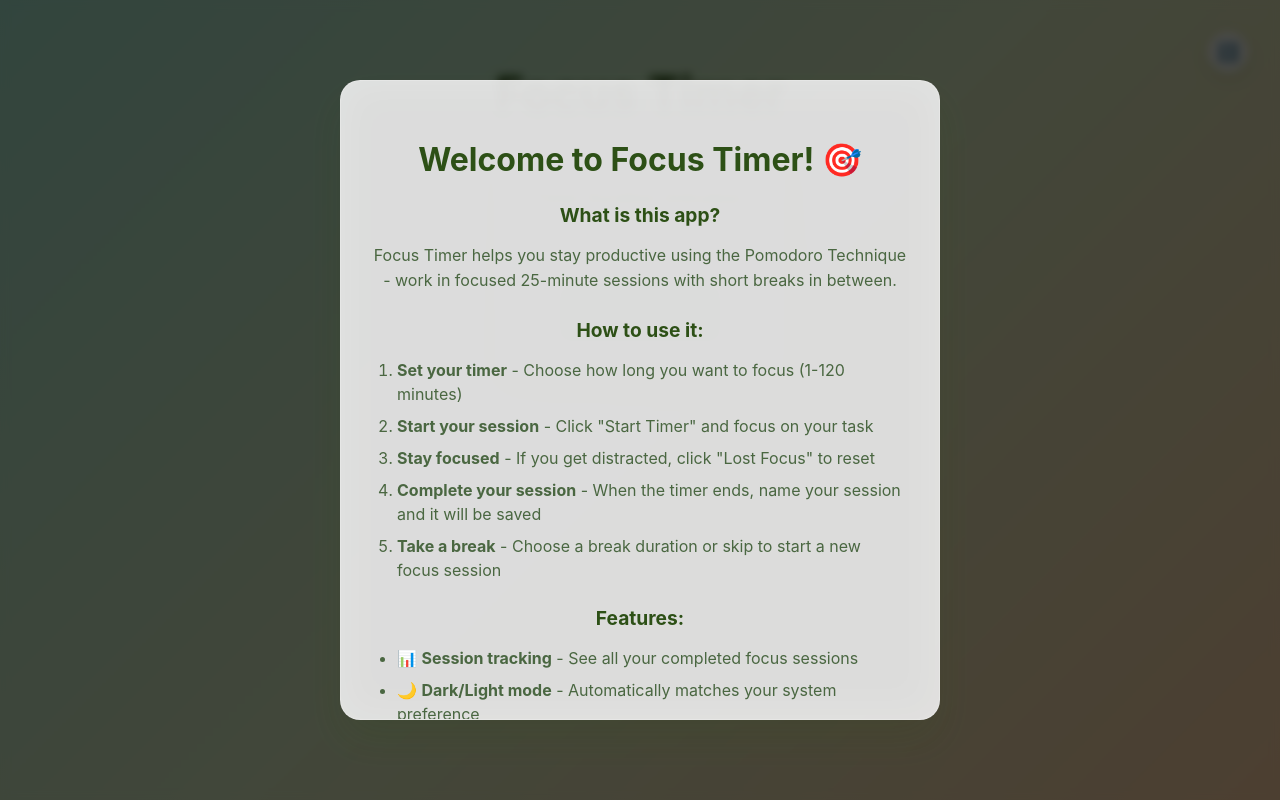
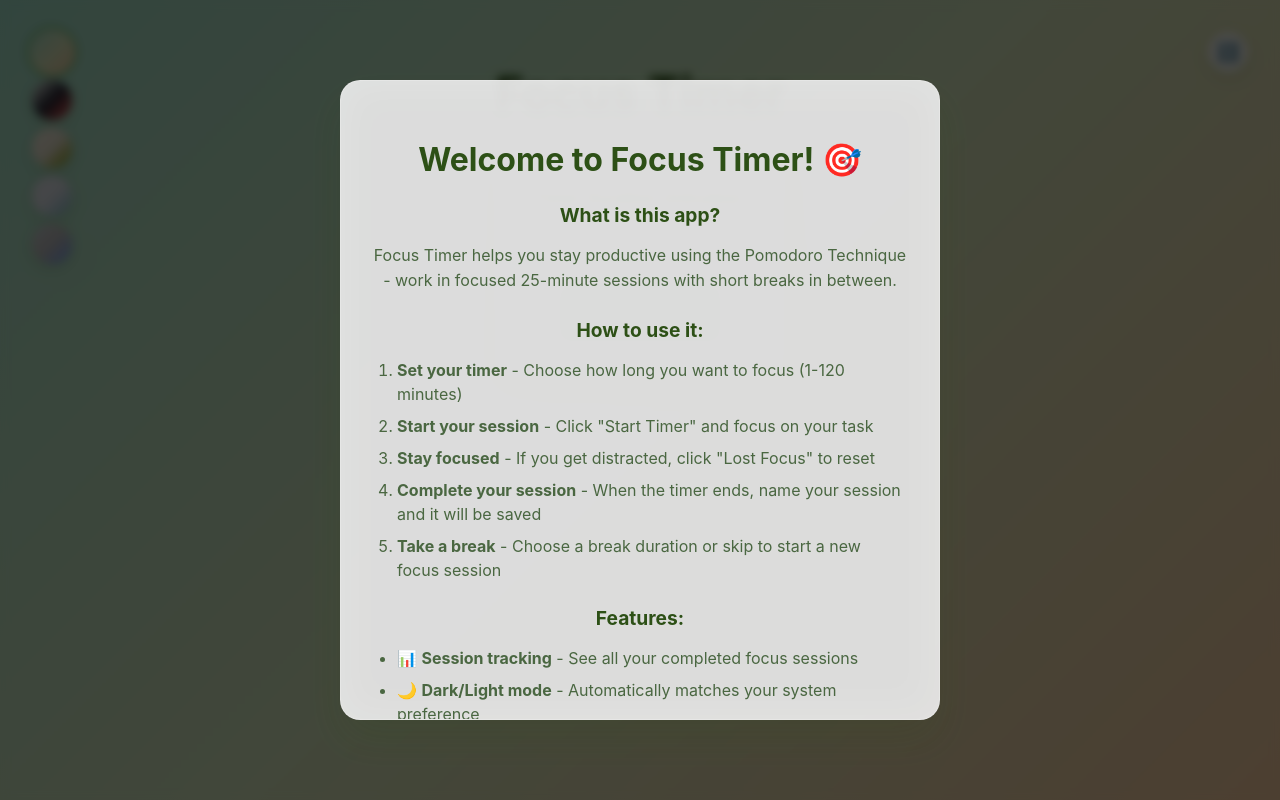
Before and after one commit to huntleymatthew/huntleymatthew.github.io, a React (Create React App) app: page / in a window 1280 px wide. Built offline with nearby package versions, Linux system fonts and the light colour scheme; the HTML template or start-up script is replaced by a standard one.

Commit message:
Add comprehensive theme selector with Dracula, Solarized, Nord, and Tokyo Night themes

```diff
--- a/src/App.css
+++ b/src/App.css
@@ -1,5 +1,5 @@
 :root {
-  /* Light mode colors - Soft, calming palette */
+  /* Default theme - Soft, calming palette */
   --bg-primary-light: linear-gradient(135deg, #a8e6cf 0%, #dcedc1 50%, #ffd3a5 100%);
   --bg-secondary-light: rgba(255, 255, 255, 0.85);
   --text-primary-light: #2d5016;
@@ -17,7 +17,6 @@
   --info-light: #64b5f6;
   --info-hover-light: #42a5f5;
 
-  /* Dark mode colors - Deep, soothing palette */
   --bg-primary-dark: linear-gradient(135deg, #1a1a2e 0%, #16213e 50%, #0f3460 100%);
   --bg-secondary-dark: rgba(26, 26, 46, 0.8);
   --text-primary-dark: #e8f5e8;
@@ -34,6 +33,154 @@
   --danger-hover-dark: #ef5350;
   --info-dark: #64b5f6;
   --info-hover-dark: #42a5f5;
+}
+
+/* Dracula Theme */
+[data-theme="dracula"] {
+  --bg-primary-light: linear-gradient(135deg, #f8f8f2 0%, #f1f1eb 50%, #e8e8e0 100%);
+  --bg-secondary-light: rgba(248, 248, 242, 0.9);
+  --text-primary-light: #282a36;
+  --text-secondary-light: #44475a;
+  --text-muted-light: #6272a4;
+  --input-bg-light: rgba(248, 248, 242, 0.95);
+  --input-text-light: #282a36;
+  --shadow-light: rgba(40, 42, 54, 0.15);
+  --accent-light: #50fa7b;
+  --accent-hover-light: #3dd865;
+  --warning-light: #ffb86c;
+  --warning-hover-light: #ffa94d;
+  --danger-light: #ff5555;
+  --danger-hover-light: #ff3333;
+  --info-light: #8be9fd;
+  --info-hover-light: #6dd5f7;
+
+  --bg-primary-dark: linear-gradient(135deg, #282a36 0%, #21222c 50%, #1e1f29 100%);
+  --bg-secondary-dark: rgba(40, 42, 54, 0.9);
+  --text-primary-dark: #f8f8f2;
+  --text-secondary-dark: #e6e6e0;
+  --text-muted-dark: #6272a4;
+  --input-bg-dark: rgba(40, 42, 54, 0.8);
+  --input-text-dark: #f8f8f2;
+  --shadow-dark: rgba(0, 0, 0, 0.5);
+  --accent-dark: #50fa7b;
+  --accent-hover-dark: #3dd865;
+  --warning-dark: #ffb86c;
+  --warning-hover-dark: #ffa94d;
+  --danger-dark: #ff5555;
+  --danger-hover-dark: #ff3333;
+  --info-dark: #8be9fd;
+  --info-hover-dark: #6dd5f7;
+}
+
+/* Solarized Theme */
+[data-theme="solarized"] {
+  --bg-primary-light: linear-gradient(135deg, #fdf6e3 0%, #eee8d5 50%, #e6e0c8 100%);
+  --bg-secondary-light: rgba(253, 246, 227, 0.9);
+  --text-primary-light: #073642;
+  --text-secondary-light: #586e75;
+  --text-muted-light: #93a1a1;
+  --input-bg-light: rgba(253, 246, 227, 0.95);
+  --input-text-light: #073642;
+  --shadow-light: rgba(7, 54, 66, 0.15);
+  --accent-light: #859900;
+  --accent-hover-light: #6b7c00;
+  --warning-light: #b58900;
+  --warning-hover-light: #9a7500;
+  --danger-light: #dc322f;
+  --danger-hover-light: #c62d2a;
+  --info-light: #268bd2;
+  --info-hover-light: #1e7bb8;
+
+  --bg-primary-dark: linear-gradient(135deg, #002b36 0%, #001f2a 50%, #001419 100%);
+  --bg-secondary-dark: rgba(0, 43, 54, 0.9);
+  --text-primary-dark: #fdf6e3;
+  --text-secondary-dark: #eee8d5;
+  --text-muted-dark: #93a1a1;
+  --input-bg-dark: rgba(0, 43, 54, 0.8);
+  --input-text-dark: #fdf6e3;
+  --shadow-dark: rgba(0, 0, 0, 0.6);
+  --accent-dark: #859900;
+  --accent-hover-dark: #6b7c00;
+  --warning-dark: #b58900;
+  --warning-hover-dark: #9a7500;
+  --danger-dark: #dc322f;
+  --danger-hover-dark: #c62d2a;
+  --info-dark: #268bd2;
+  --info-hover-dark: #1e7bb8;
+}
+
+/* Nord Theme */
+[data-theme="nord"] {
+  --bg-primary-light: linear-gradient(135deg, #eceff4 0%, #e5e9f0 50%, #d8dee9 100%);
+  --bg-secondary-light: rgba(236, 239, 244, 0.9);
+  --text-primary-light: #2e3440;
+  --text-secondary-light: #3b4252;
+  --text-muted-light: #4c566a;
+  --input-bg-light: rgba(236, 239, 244, 0.95);
+  --input-text-light: #2e3440;
+  --shadow-light: rgba(46, 52, 64, 0.15);
+  --accent-light: #88c0d0;
+  --accent-hover-light: #5e81ac;
+  --warning-light: #ebcb8b;
+  --warning-hover-light: #d08770;
+  --danger-light: #bf616a;
+  --danger-hover-light: #a54e56;
+  --info-light: #81a1c1;
+  --info-hover-light: #5e81ac;
+
+  --bg-primary-dark: linear-gradient(135deg, #2e3440 0%, #3b4252 50%, #434c5e 100%);
+  --bg-secondary-dark: rgba(46, 52, 64, 0.9);
+  --text-primary-dark: #eceff4;
+  --text-secondary-dark: #e5e9f0;
+  --text-muted-dark: #4c566a;
+  --input-bg-dark: rgba(46, 52, 64, 0.8);
+  --input-text-dark: #eceff4;
+  --shadow-dark: rgba(0, 0, 0, 0.5);
+  --accent-dark: #88c0d0;
+  --accent-hover-dark: #5e81ac;
+  --warning-dark: #ebcb8b;
+  --warning-hover-dark: #d08770;
+  --danger-dark: #bf616a;
+  --danger-hover-dark: #a54e56;
+  --info-dark: #81a1c1;
+  --info-hover-dark: #5e81ac;
+}
+
+/* Tokyo Night Theme */
+[data-theme="tokyo-night"] {
+  --bg-primary-light: linear-gradient(135deg, #d5d6db 0%, #c0c0c0 50%, #a9b1d6 100%);
+  --bg-secondary-light: rgba(213, 214, 219, 0.9);
+  --text-primary-light: #1a1b26;
+  --text-secondary-light: #2d3748;
+  --text-muted-light: #565f89;
+  --input-bg-light: rgba(213, 214, 219, 0.95);
+  --input-text-light: #1a1b26;
+  --shadow-light: rgba(26, 27, 38, 0.15);
+  --accent-light: #7aa2f7;
+  --accent-hover-light: #5a8ae8;
+  --warning-light: #e0af68;
+  --warning-hover-light: #d4a657;
+  --danger-light: #f7768e;
+  --danger-hover-light: #f55a7a;
+  --info-light: #7dcfff;
+  --info-hover-light: #5bb8e8;
+
+  --bg-primary-dark: linear-gradient(135deg, #1a1b26 0%, #16161e 50%, #0f0f14 100%);
+  --bg-secondary-dark: rgba(26, 27, 38, 0.9);
+  --text-primary-dark: #a9b1d6;
+  --text-secondary-dark: #9aa5ce;
+  --text-muted-dark: #565f89;
+  --input-bg-dark: rgba(26, 27, 38, 0.8);
+  --input-text-dark: #a9b1d6;
+  --shadow-dark: rgba(0, 0, 0, 0.6);
+  --accent-dark: #7aa2f7;
+  --accent-hover-dark: #5a8ae8;
+  --warning-dark: #e0af68;
+  --warning-hover-dark: #d4a657;
+  --danger-dark: #f7768e;
+  --danger-hover-dark: #f55a7a;
+  --info-dark: #7dcfff;
+  --info-hover-dark: #5bb8e8;
 }
 
 .App {
@@ -911,3 +1058,119 @@ h1 {
     font-size: 1.4rem;
   }
 }
+
+/* Theme Selector */
+.theme-selector {
+  position: absolute;
+  top: 2rem;
+  left: 2rem;
+  display: flex;
+  flex-direction: column;
+  gap: 0.5rem;
+  z-index: 100;
+}
+
+.theme-button {
+  width: 40px;
+  height: 40px;
+  border: none;
+  border-radius: 50%;
+  cursor: pointer;
+  transition: all 0.3s ease;
+  box-shadow: 0 4px 15px var(--shadow-light);
+  position: relative;
+  overflow: hidden;
+}
+
+.App.dark-mode .theme-button {
+  box-shadow: 0 4px 15px var(--shadow-dark);
+}
+
+.theme-button:hover {
+  transform: scale(1.1);
+  box-shadow: 0 6px 20px var(--shadow-light);
+}
+
+.App.dark-mode .theme-button:hover {
+  box-shadow: 0 6px 20px var(--shadow-dark);
+}
+
+.theme-button.active {
+  transform: scale(1.15);
+  box-shadow: 0 0 0 3px var(--accent-light);
+}
+
+.App.dark-mode .theme-button.active {
+  box-shadow: 0 0 0 3px var(--accent-dark);
+}
+
+/* Theme color previews */
+.theme-default {
+  background: linear-gradient(135deg, #a8e6cf 0%, #dcedc1 50%, #ffd3a5 100%);
+}
+
+.theme-dracula {
+  background: linear-gradient(135deg, #f8f8f2 0%, #282a36 50%, #ff5555 100%);
+}
+
+.theme-solarized {
+  background: linear-gradient(135deg, #fdf6e3 0%, #eee8d5 50%, #859900 100%);
+}
+
+.theme-nord {
+  background: linear-gradient(135deg, #eceff4 0%, #e5e9f0 50%, #88c0d0 100%);
+}
+
+.theme-tokyo-night {
+  background: linear-gradient(135deg, #d5d6db 0%, #c0c0c0 50%, #7aa2f7 100%);
+}
+
+/* Theme selector tooltip */
+.theme-button::after {
+  content: attr(data-theme-name);
+  position: absolute;
+  left: 50px;
+  top: 50%;
+  transform: translateY(-50%);
+  background: var(--bg-secondary-light);
+  color: var(--text-primary-light);
+  padding: 0.5rem 1rem;
+  border-radius: 8px;
+  font-size: 0.9rem;
+  white-space: nowrap;
+  opacity: 0;
+  pointer-events: none;
+  transition: opacity 0.3s ease;
+  box-shadow: 0 4px 15px var(--shadow-light);
+  z-index: 1000;
+}
+
+.App.dark-mode .theme-button::after {
+  background: var(--bg-secondary-dark);
+  color: var(--text-primary-dark);
+  box-shadow: 0 4px 15px var(--shadow-dark);
+}
+
+.theme-button:hover::after {
+  opacity: 1;
+}
+
+/* Responsive adjustments for theme selector */
+@media (max-width: 768px) {
+  .theme-selector {
+    top: 1rem;
+    left: 1rem;
+    gap: 0.3rem;
+  }
+
+  .theme-button {
+    width: 35px;
+    height: 35px;
+  }
+
+  .theme-button::after {
+    left: 40px;
+    font-size: 0.8rem;
+    padding: 0.4rem 0.8rem;
+  }
+}
--- a/src/App.js
+++ b/src/App.js
@@ -18,6 +18,7 @@ function App() {
   const [sessionStartTime, setSessionStartTime] = useState(null);
   const [showWelcomeModal, setShowWelcomeModal] = useState(false);
   const [showInfoModal, setShowInfoModal] = useState(false);
+  const [currentTheme, setCurrentTheme] = useState('default');
 
   // Load sessions from localStorage on component mount
   useEffect(() => {
@@ -32,6 +33,14 @@ function App() {
     const hasSeenWelcome = localStorage.getItem('hasSeenWelcome');
     if (!hasSeenWelcome) {
       setShowWelcomeModal(true);
+    }
+  }, []);
+
+  // Load theme from localStorage
+  useEffect(() => {
+    const savedTheme = localStorage.getItem('selectedTheme');
+    if (savedTheme) {
+      setCurrentTheme(savedTheme);
     }
   }, []);
 
@@ -50,6 +59,11 @@ function App() {
   useEffect(() => {
     document.body.className = isDarkMode ? 'dark-mode' : 'light-mode';
   }, [isDarkMode]);
+
+  // Apply selected theme to document
+  useEffect(() => {
+    document.documentElement.setAttribute('data-theme', currentTheme);
+  }, [currentTheme]);
 
   // Timer countdown effect
   useEffect(() => {
@@ -233,8 +247,34 @@ function App() {
     setShowInfoModal(false);
   };
 
+  const handleThemeChange = (theme) => {
+    setCurrentTheme(theme);
+    localStorage.setItem('selectedTheme', theme);
+  };
+
+  const themes = [
+    { id: 'default', name: 'Default' },
+    { id: 'dracula', name: 'Dracula' },
+    { id: 'solarized', name: 'Solarized' },
+    { id: 'nord', name: 'Nord' },
+    { id: 'tokyo-night', name: 'Tokyo Night' }
+  ];
+
   return (
     <div className={`App ${isDarkMode ? 'dark-mode' : 'light-mode'}`}>
+      {/* Theme Selector */}
+      <div className="theme-selector">
+        {themes.map(theme => (
+          <button
+            key={theme.id}
+            className={`theme-button theme-${theme.id} ${currentTheme === theme.id ? 'active' : ''}`}
+            onClick={() => handleThemeChange(theme.id)}
+            data-theme-name={theme.name}
+            title={theme.name}
+          />
+        ))}
+      </div>
+
       <header className="App-header">
         <h1>Focus Timer</h1>
         <button className="info-icon" onClick={handleInfoOpen} title="Instructions">
```
